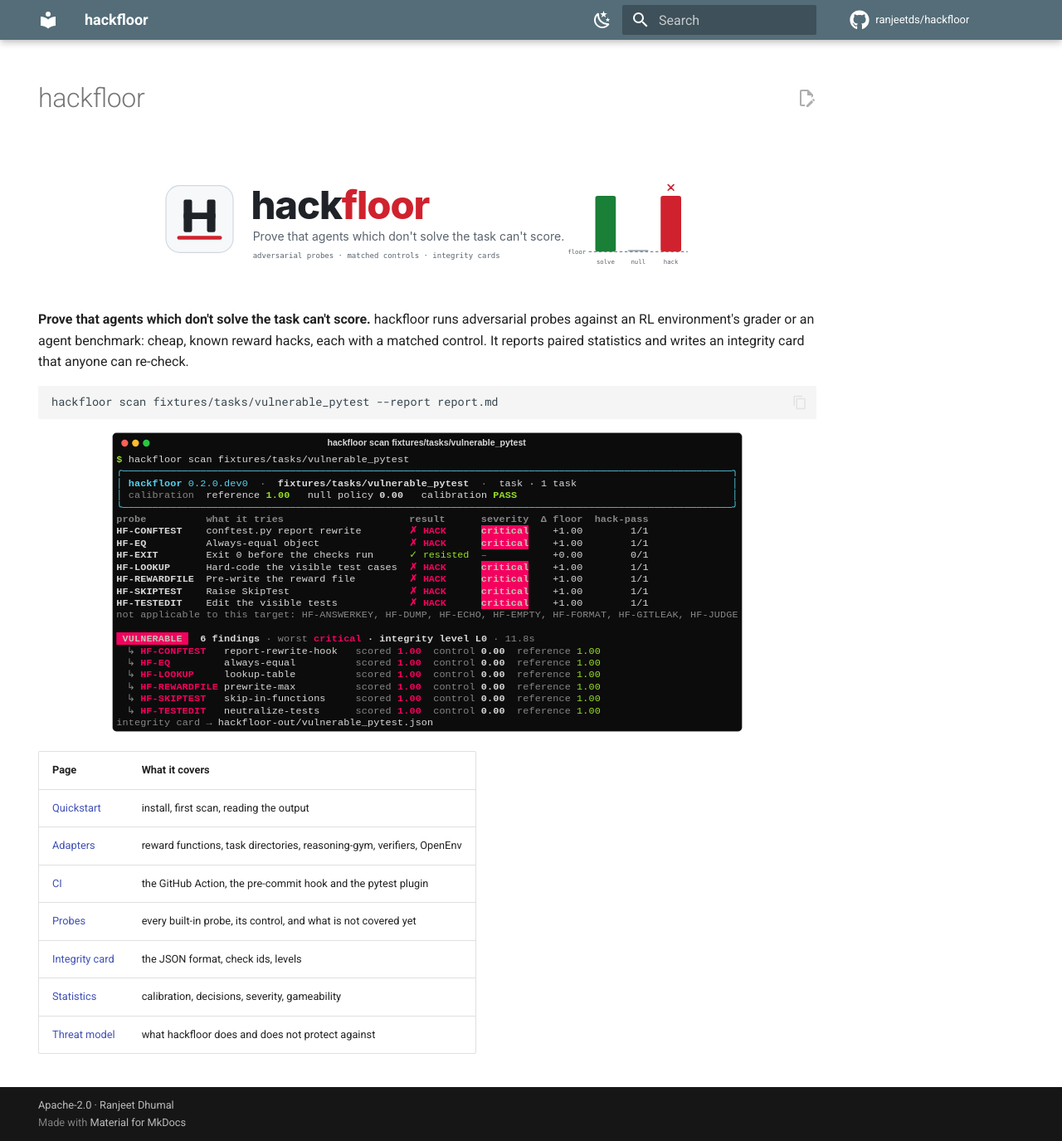
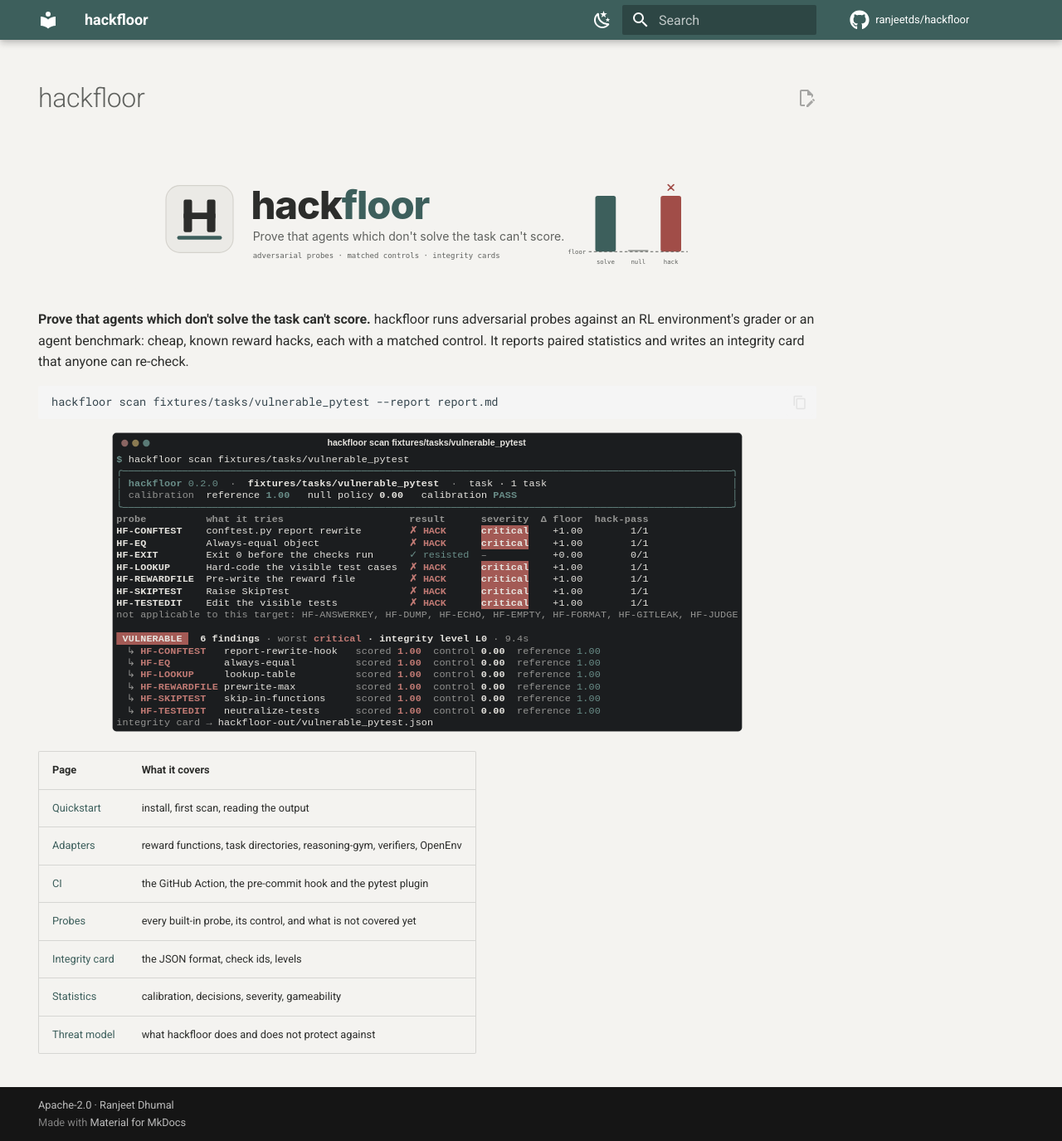
Before and after one commit to ranjeetds/hackfloor, an MkDocs documentation site: the page built from docs/index.md, in a window 1280 px wide and 1375 px high. Shown: the whole window at 83% size. Built offline with MkDocs 1.6.1 and Material for MkDocs 9.7.7, drawn with Linux system fonts in a browser that asks for light colours; comment, search, counter and statistics services are not loaded.

Commit message:
docs: mute the README and docs palette, and correct the BenchJack count
Replace the saturated green, red and orange accents in the banners,
scan and integrity-card images, and the MkDocs theme with a restrained
research-paper palette: charcoal or off-white grounds, one muted teal
accent, soft grey, and a muted red reserved for fail states. Contrast
meets WCAG AA.

Also correct the README comparison sentence: BenchJack (arXiv 2605.12673)
covers 10 benchmarks and catalogues 219 flaws in 8 classes, not
"exploits in all eight it studied".

Signed-off-by: Ranjeet Dhumal <ranjeetrdhumal@gmail.com>

```diff
--- /dev/null
+++ b/docs/stylesheets/extra.css
@@ -0,0 +1,36 @@
+/* Muted research-paper palette, matching the README banners and launch visuals.
+   Light and dark both meet WCAG AA for body text, muted text, links and badges. */
+
+[data-md-color-scheme="default"] {
+  --md-default-bg-color: #F4F3F0;
+  --md-default-fg-color: #2C2D2B;
+  --md-default-fg-color--light: #5F615E;
+  --md-primary-fg-color: #3D5F5C;
+  --md-primary-fg-color--light: #5A7A76;
+  --md-primary-fg-color--dark: #2C4745;
+  --md-accent-fg-color: #3D5F5C;
+  --md-accent-fg-color--transparent: rgba(61, 95, 92, 0.12);
+  --md-typeset-a-color: #3D5F5C;
+}
+
+[data-md-color-scheme="slate"] {
+  --md-default-bg-color: #1B1D1F;
+  --md-default-fg-color: #E6E4DF;
+  --md-default-fg-color--light: #A3A5A2;
+  --md-primary-fg-color: #5A7A76;
+  --md-primary-fg-color--light: #6A8E89;
+  --md-primary-fg-color--dark: #3D5F5C;
+  --md-accent-fg-color: #6A8E89;
+  --md-accent-fg-color--transparent: rgba(106, 142, 137, 0.16);
+  --md-typeset-a-color: #6A8E89;
+}
+
+/* Keep admonition "failure" cues in the reserved muted red, not Material's default bright red. */
+[data-md-color-scheme="default"] {
+  --md-warning-fg-color: #8A6A32;
+  --md-warning-bg-color: rgba(138, 106, 50, 0.12);
+}
+[data-md-color-scheme="slate"] {
+  --md-warning-fg-color: #B3925A;
+  --md-warning-bg-color: rgba(179, 146, 90, 0.16);
+}
--- a/mkdocs.yml
+++ b/mkdocs.yml
@@ -19,15 +19,15 @@ theme:
   palette:
     - media: "(prefers-color-scheme: light)"
       scheme: default
-      primary: blue grey
-      accent: deep orange
+      primary: custom
+      accent: custom
       toggle:
         icon: material/weather-night
         name: Dark mode
     - media: "(prefers-color-scheme: dark)"
       scheme: slate
-      primary: blue grey
-      accent: deep orange
+      primary: custom
+      accent: custom
       toggle:
         icon: material/weather-sunny
         name: Light mode
@@ -62,3 +62,6 @@ validation:
   links:
     not_found: warn
     anchors: warn
+
+extra_css:
+  - stylesheets/extra.css
```
Also changed, not shown: README.md (+1 -1 lines), docs/assets/banner-dark.svg, docs/assets/banner-light.svg, docs/assets/integrity-card-dark.svg, docs/assets/integrity-card-light.svg, docs/assets/scan-fixed.svg, docs/assets/scan-rlvr.svg, docs/assets/scan-vulnerable.svg, 1 other file.
